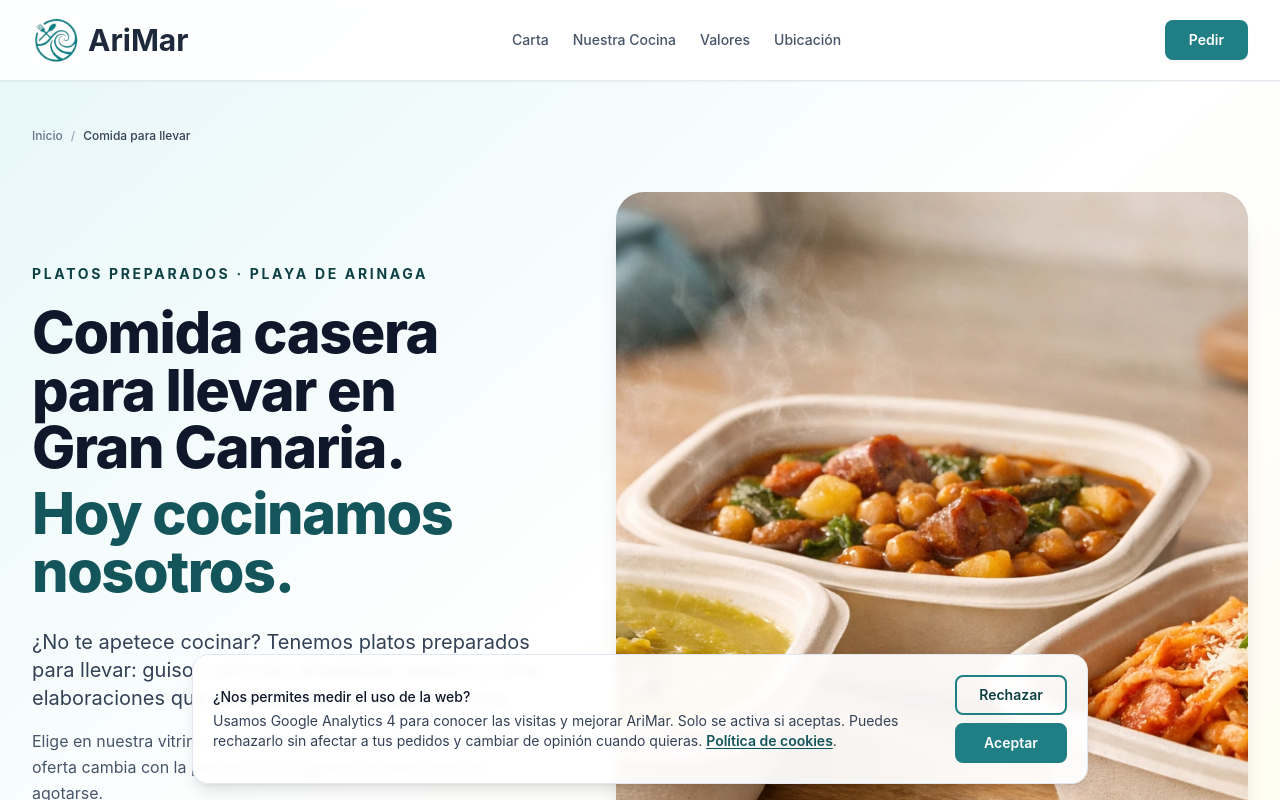
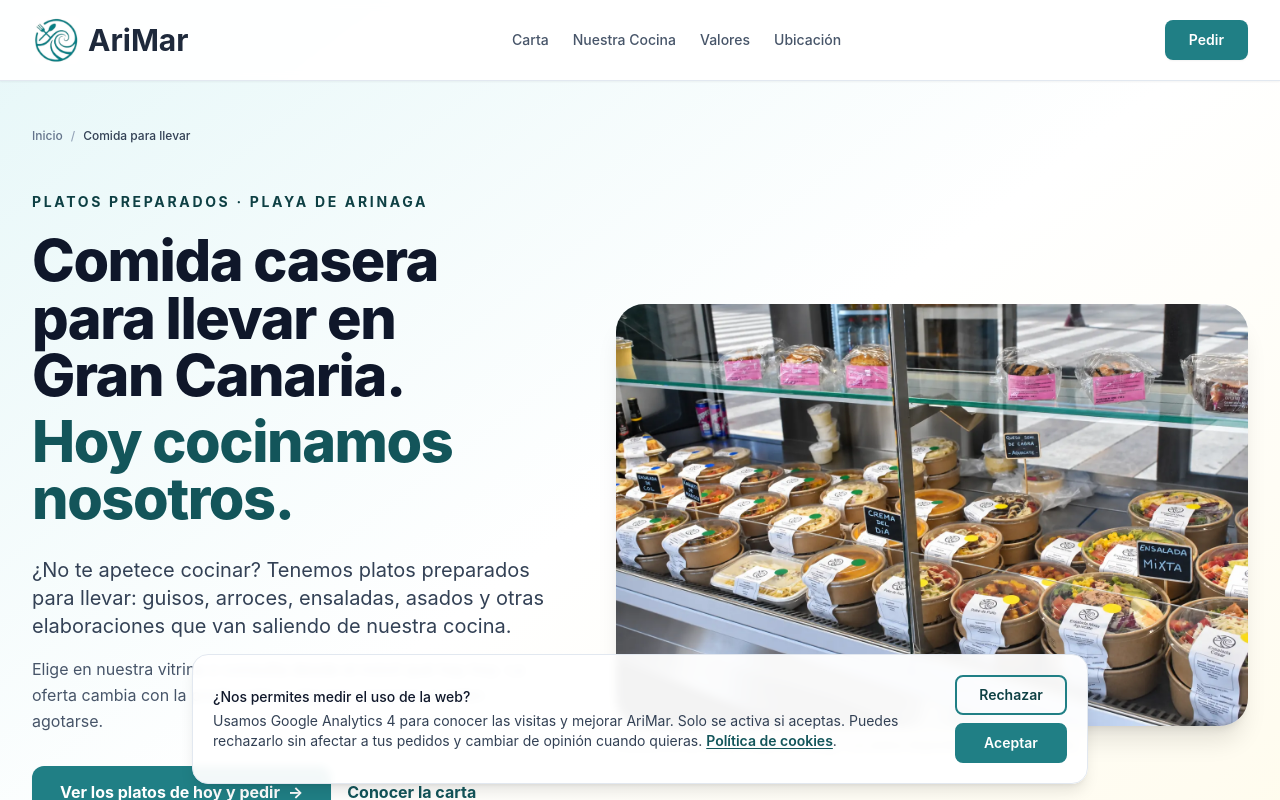
Before and after one commit to talaverilla85/ArimarWeb, a Next.js app: page /comida-para-llevar-sin-gluten-gran-canaria in a window 1280 px wide. Shown: the top 800 px of the page. Built offline with nearby package versions, Linux system fonts and the light colour scheme.

Commit message:
feat: use authentic AriMar takeaway showcase photo as landing hero

```diff
--- a/app/comida-para-llevar-sin-gluten-gran-canaria/page.tsx
+++ b/app/comida-para-llevar-sin-gluten-gran-canaria/page.tsx
@@ -23,8 +23,8 @@ export const metadata: Metadata = {
     url: pageUrl,
     images: [
       {
-        url: '/images/hero-variedad-tuppers.webp',
-        alt: 'Variedad de platos caseros preparados de AriMar para llevar',
+        url: '/images/arimar-vitrina-comida-para-llevar.webp',
+        alt: 'Vitrina real de AriMar con comidas preparadas, ensaladas y platos caseros para llevar',
       },
     ],
   },
@@ -131,10 +131,10 @@ export default function ComidaParaLlevarSinGlutenGranCanariaPage() {
               </div>
 
               <figure className="mx-auto w-full max-w-xl lg:max-w-none">
-                <div className="relative aspect-[5/4] overflow-hidden rounded-[1.75rem] bg-slate-100 shadow-xl sm:aspect-[4/3] lg:aspect-[4/5]">
+                <div className="relative aspect-[3/2] overflow-hidden rounded-[1.75rem] bg-slate-100 shadow-xl">
                   <Image
-                    src="/images/hero-variedad-tuppers.webp"
-                    alt="Variedad de elaboraciones caseras de AriMar preparadas en recipientes para llevar"
+                    src="/images/arimar-vitrina-comida-para-llevar.webp"
+                    alt="Vitrina real de AriMar con ensaladas, arroces, guisos y platos preparados etiquetados para llevar"
                     fill
                     priority
                     sizes="(max-width: 1024px) 100vw, 54vw"
@@ -142,7 +142,7 @@ export default function ComidaParaLlevarSinGlutenGranCanariaPage() {
                   />
                 </div>
                 <figcaption className="mt-3 text-xs text-slate-500">
-                  Comida preparada en nuestra cocina. La disponibilidad depende del día.
+                  Nuestra vitrina real en Playa de Arinaga. Los platos disponibles cambian cada día.
                 </figcaption>
               </figure>
             </div>
```
